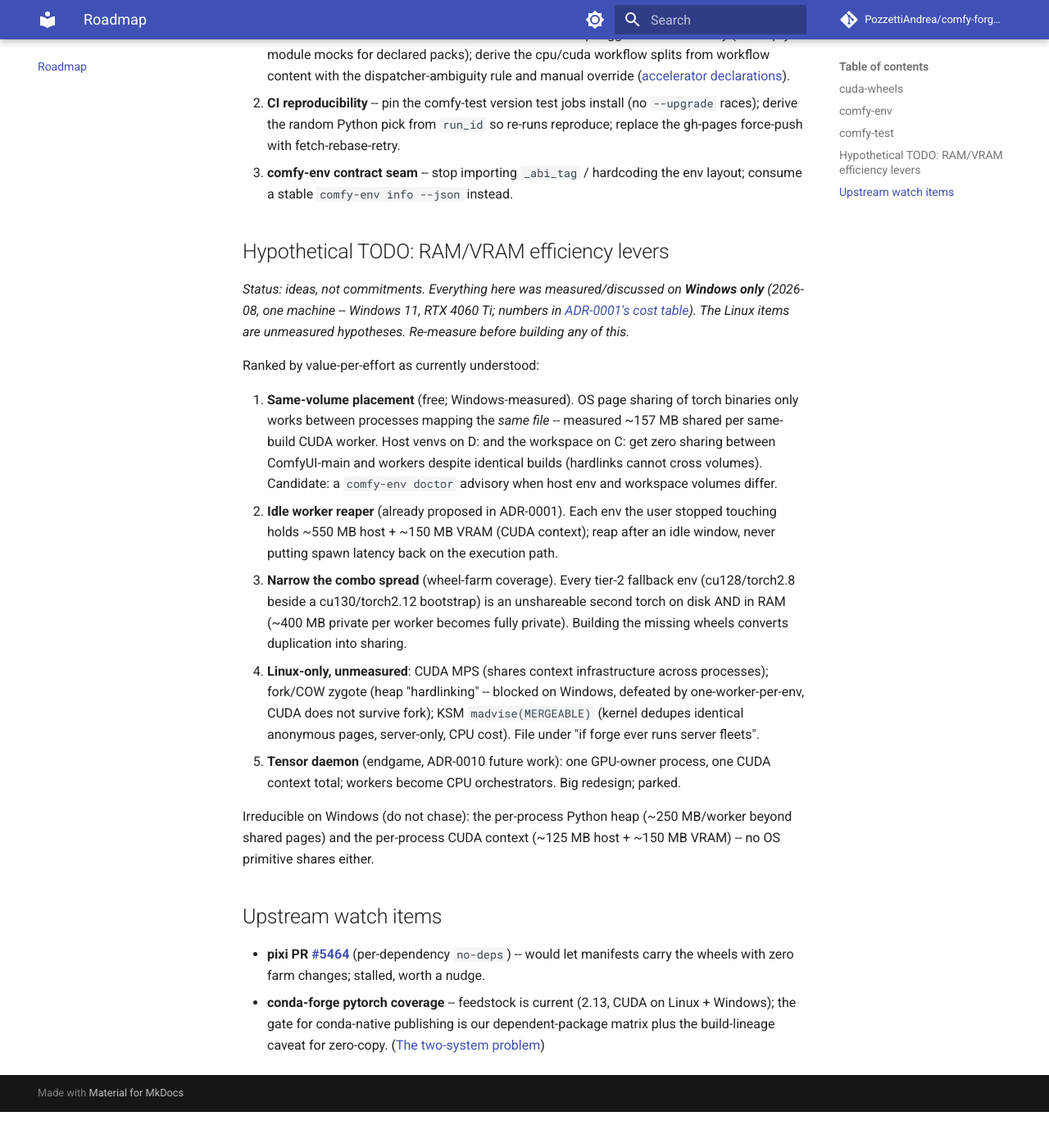
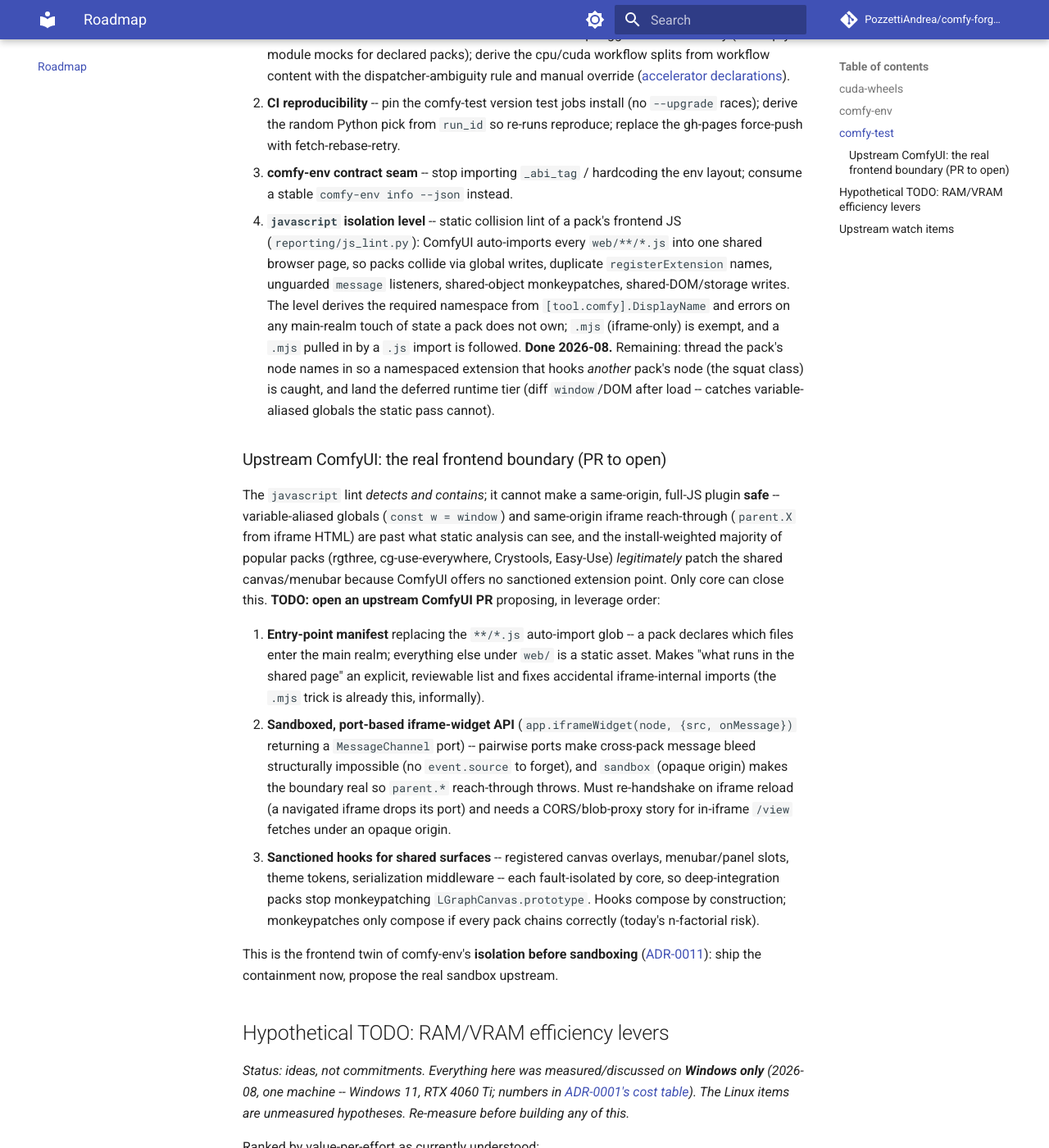
Before and after one commit to Comfy-Forge/comfy-forge-docs, an MkDocs documentation site: the page built from docs/roadmap.md, in a window 1280 px wide and 1400 px high, scrolled down 2254 px. Shown: the whole window at 82% size. Built offline with MkDocs 1.6.1 and Material for MkDocs 9.7.7, drawn with Linux system fonts in a browser that asks for light colours; comment, search, counter and statistics services are not loaded; before the commit the page ends 3610 px from its top, so only the background shows below that.

Commit message:
roadmap: record the javascript isolation level + upstream ComfyUI sandbox PR
comfy-test item 4 documents the javascript collision lint as shipped
(DisplayName-derived namespace, isolation standard, .mjs import-follow),
with the foreign-node-hook rule + runtime tier as remaining work.

New subsection records the TODO to open an upstream ComfyUI PR for the real
frontend boundary the lint cannot provide: entry-point manifest replacing
the **/*.js glob, a sandboxed port-based iframeWidget API, and sanctioned
hooks for shared surfaces (so deep-integration packs stop monkeypatching).
Framed as the frontend twin of ADR-0011 'isolation before sandboxing'.

```diff
--- a/docs/roadmap.md
+++ b/docs/roadmap.md
@@ -105,6 +105,51 @@
    fetch-rebase-retry.
 3. **comfy-env contract seam** -- stop importing `_abi_tag` / hardcoding
    the env layout; consume a stable `comfy-env info --json` instead.
+4. **`javascript` isolation level** -- static collision lint of a pack's
+   frontend JS (`reporting/js_lint.py`): ComfyUI auto-imports every
+   `web/**/*.js` into one shared browser page, so packs collide via global
+   writes, duplicate `registerExtension` names, unguarded `message`
+   listeners, shared-object monkeypatches, shared-DOM/storage writes. The
+   level derives the required namespace from `[tool.comfy].DisplayName` and
+   errors on any main-realm touch of state a pack does not own; `.mjs`
+   (iframe-only) is exempt, and a `.mjs` pulled in by a `.js` import is
+   followed. **Done 2026-08.** Remaining: thread the pack's node names in so
+   a namespaced extension that hooks *another* pack's node (the squat class)
+   is caught, and land the deferred runtime tier (diff `window`/DOM after
+   load -- catches variable-aliased globals the static pass cannot).
+
+### Upstream ComfyUI: the real frontend boundary (PR to open)
+
+The `javascript` lint *detects and contains*; it cannot make a same-origin,
+full-JS plugin **safe** -- variable-aliased globals (`const w = window`) and
+same-origin iframe reach-through (`parent.X` from iframe HTML) are past what
+static analysis can see, and the install-weighted majority of popular packs
+(rgthree, cg-use-everywhere, Crystools, Easy-Use) *legitimately* patch the
+shared canvas/menubar because ComfyUI offers no sanctioned extension point.
+Only core can close this. **TODO: open an upstream ComfyUI PR** proposing, in
+leverage order:
+
+1. **Entry-point manifest** replacing the `**/*.js` auto-import glob -- a
+   pack declares which files enter the main realm; everything else under
+   `web/` is a static asset. Makes "what runs in the shared page" an
+   explicit, reviewable list and fixes accidental iframe-internal imports
+   (the `.mjs` trick is already this, informally).
+2. **Sandboxed, port-based iframe-widget API** (`app.iframeWidget(node,
+   {src, onMessage})` returning a `MessageChannel` port) -- pairwise ports
+   make cross-pack message bleed structurally impossible (no `event.source`
+   to forget), and `sandbox` (opaque origin) makes the boundary real so
+   `parent.*` reach-through throws. Must re-handshake on iframe reload (a
+   navigated iframe drops its port) and needs a CORS/blob-proxy story for
+   in-iframe `/view` fetches under an opaque origin.
+3. **Sanctioned hooks for shared surfaces** -- registered canvas overlays,
+   menubar/panel slots, theme tokens, serialization middleware -- each
+   fault-isolated by core, so deep-integration packs stop monkeypatching
+   `LGraphCanvas.prototype`. Hooks compose by construction; monkeypatches
+   only compose if every pack chains correctly (today's n-factorial risk).
+
+This is the frontend twin of comfy-env's **isolation before sandboxing**
+([ADR-0011](comfy-env/adr/0011-isolation-before-sandboxing.md)): ship the
+containment now, propose the real sandbox upstream.
 
 ## Hypothetical TODO: RAM/VRAM efficiency levers
 
```
